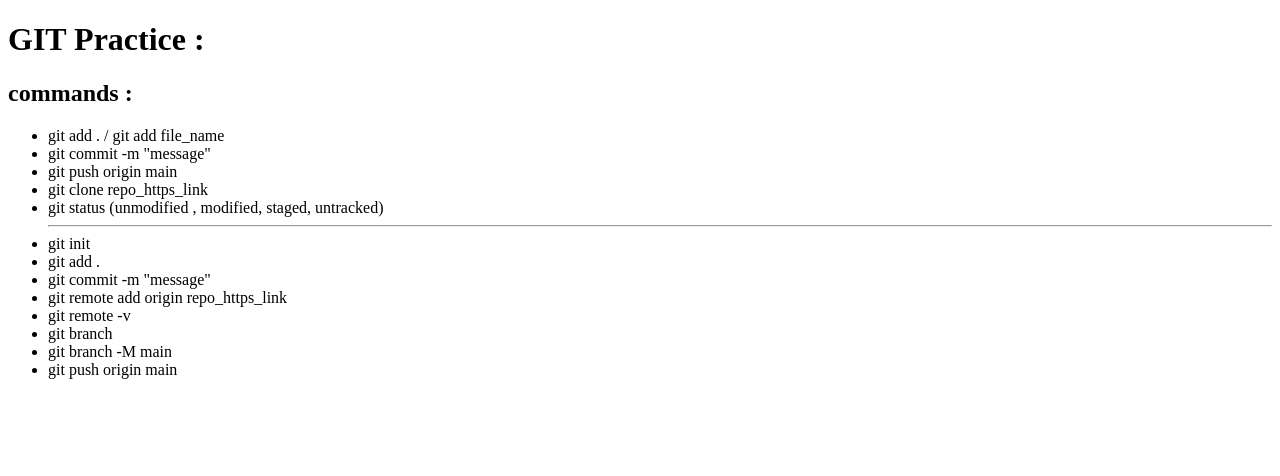
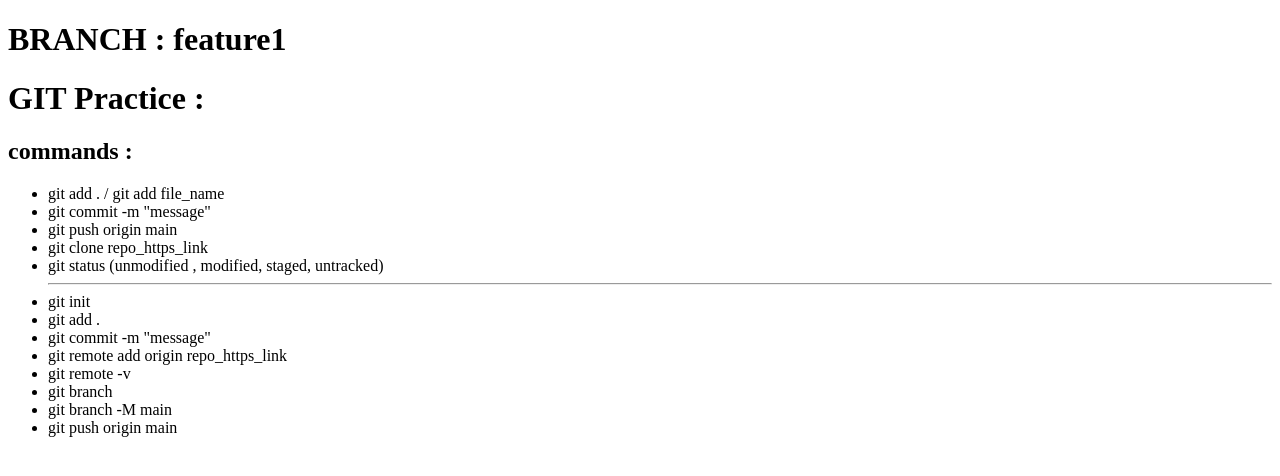
Before and after one commit to Jai-chaturvedi/git-practice, a plain HTML site: page index.html in a window 1280 px wide. Drawn offline with Linux system fonts and the light colour scheme.

Commit message:
update branch feature1

```diff
--- a/index.html
+++ b/index.html
@@ -6,6 +6,7 @@
     <title>Document</title>
 </head>
 <body>
+    <h1>BRANCH  : feature1</h1>
     <h1>GIT Practice : </h1>
      <section>
         <h2>commands : </h2>
```
